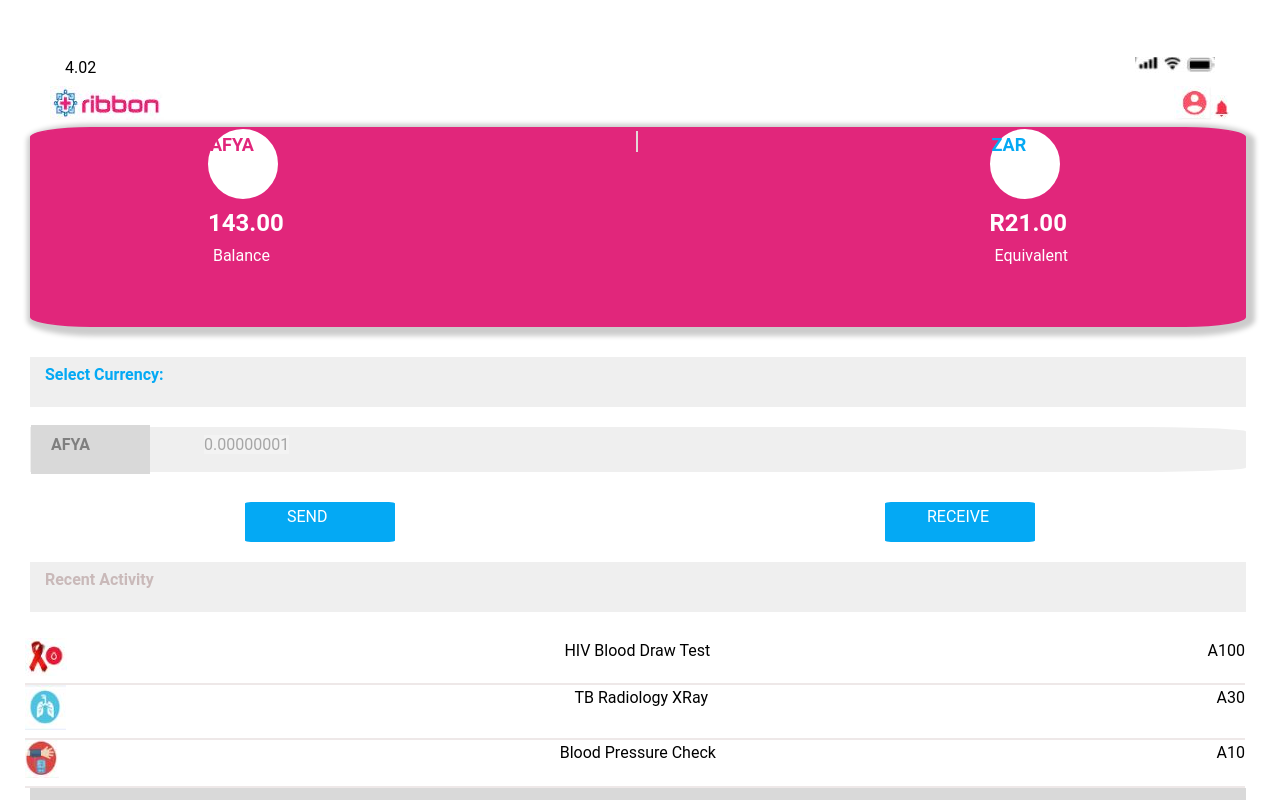
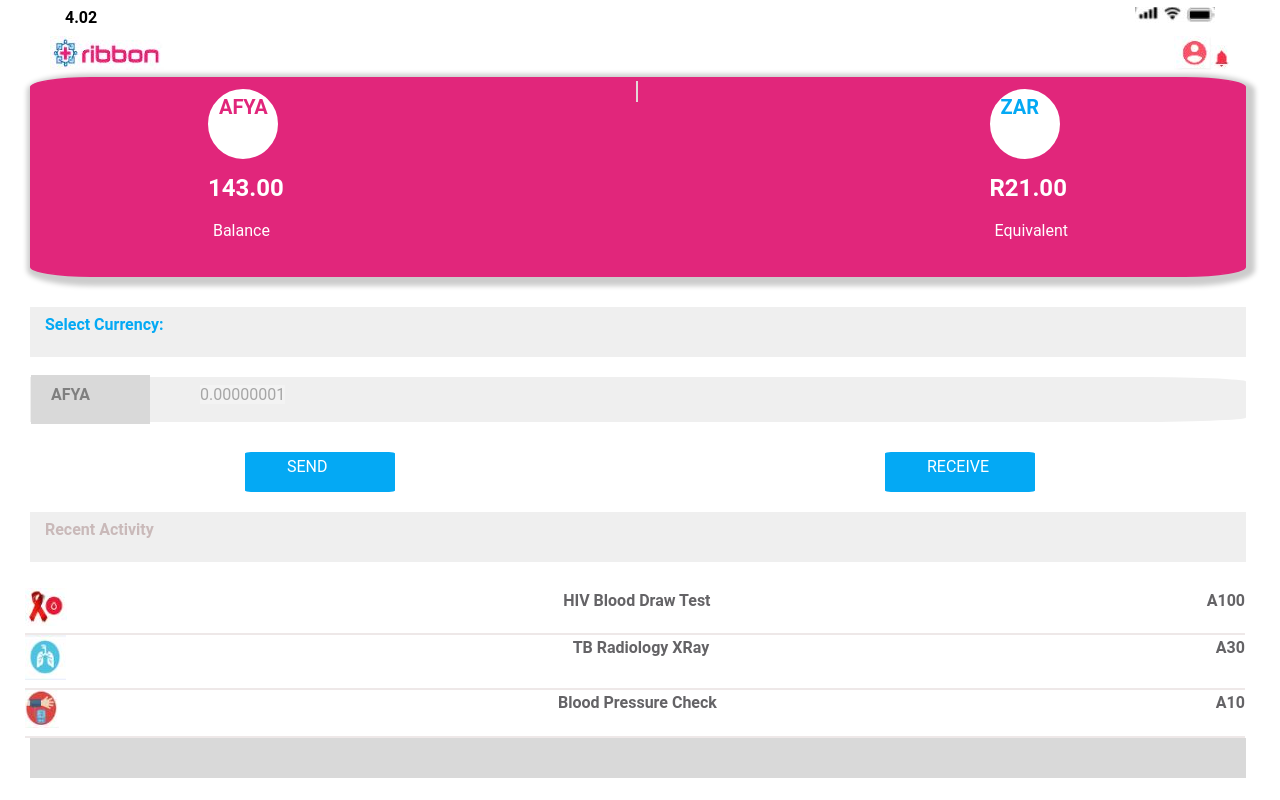
Before and after one commit to Mekarosi/blockafric, a React (Create React App) app: page / in a window 1280 px wide. Shown: the top 800 px of the page. Built offline with nearby package versions, Linux system fonts and the light colour scheme.

Commit message:
Add more CSS style

```diff
--- a/src/App.css
+++ b/src/App.css
@@ -13,6 +13,7 @@
 
 .header {
   padding: 50px;
+  margin-top: -50px;
 }
 
 .header_one {
@@ -24,6 +25,10 @@
 .header_two {
   display: flex;
   justify-content: space-between;
+}
+
+.header_time {
+  font-weight: 600;
 }
 
 .mid_sectionA {
@@ -68,31 +73,37 @@
   background-color: #fff;
   border: 2px solid #fff;
   border-radius: 50%;
+  margin-top: 10px;
 }
-
-span .white_circle_text1 {
+.white_circle_text1 {
   color: #e1267b;
-  font-size: large;
-  padding-top: 50px;
+  font-size: 20px;
+  font-weight: 600;
+  margin-left: 9px;
+  margin-bottom: 50px;
 }
 
 span .white_circle_text2 {
   color: #04a9f4;
-  font-size: large;
-  padding-top: 50px;
+  font-size: 20px;
+  font-weight: 600;
+  margin-left: 9px;
+  margin-bottom: 50px;
+  margin-top: 10px;
 }
 
 .mid_section_number {
   color: #fff;
   font-size: x-large;
   font-weight: 600;
-  margin-top: 5px;
+  margin-top: 10px;
 }
 
 .mid_section_text {
   color: #fff;
   font-weight: 400;
   margin-left: 5px;
+  margin-top: 10px;
 }
 
 .mid_sectionB_one_text {
@@ -188,6 +199,16 @@
   border-bottom: 2px solid #eee8e8;
 }
 
+.recent_activities_name {
+  font-weight: 600;
+  color: #646366;
+}
+
+.recent_activities_number {
+  font-weight: 600;
+  color: #646366;
+}
+
 .mid_sectionD {
   width: 95%;
   height: 40px;
--- a/src/components/HeaderSection.js
+++ b/src/components/HeaderSection.js
@@ -11,7 +11,7 @@
             <div className="header">
             <div className="header_one">
                 <div>
-                    <p>4.02</p>
+                    <p className="header_time">4.02</p>
                 </div>
                 <div>
                     <span className='image8'>
--- a/src/components/MidSection.js
+++ b/src/components/MidSection.js
@@ -10,8 +10,9 @@
                 <div className="mid_sectionA">
                     <div className="mid_sectionA_one">
                         <span>
-                            <h5 className="white_circle"><span className="white_circle_text1"
-                            >AFYA</span> </h5>
+                            <div className="white_circle">
+                                <span className="white_circle_text1">AFYA</span>
+                            </div>
                             <p className="mid_section_number">143.00</p>
                             <p className="mid_section_text">Balance</p>
                         </span>
@@ -38,7 +39,8 @@
                 </div>
                 <div className="mid_convert_factor">
                     <div>
-                        <span className="mid_convert_factor_text">AFYA</span> <span className="mid_convert_factor_number">0.00000001</span>
+                        <span className="mid_convert_factor_text">AFYA</span>
+                        <span className="mid_convert_factor_number">0.00000001</span>
                     </div>
                     </div>
                     <div className="send_receive">
@@ -62,19 +64,19 @@
                     <ul>
                         <li className="recent_activities_list">
                             <span><img src={image5} className='' alt='battery' /></span>
-                            <p>HIV Blood Draw Test</p>
-                            <p>A100</p>
+                            <p className="recent_activities_name">HIV Blood Draw Test</p>
+                            <p className="recent_activities_number">A100</p>
 
                         </li>
                         <li className="recent_activities_list">
                             <span><img src={image6} className='' alt='battery' /></span>
-                            <p>TB Radiology XRay</p>
-                            <p>A30</p>
+                            <p className="recent_activities_name">TB Radiology XRay</p>
+                            <p className="recent_activities_number">A30</p>
                         </li>
                         <li className="recent_activities_list">
                         <span><img src={image7} className='' alt='battery' /></span>
-                            <p>Blood Pressure Check</p>
-                            <p>A10</p>
+                            <p className="recent_activities_name">Blood Pressure Check</p>
+                            <p className="recent_activities_number">A10</p>
                         </li>
                     </ul>
 
```
